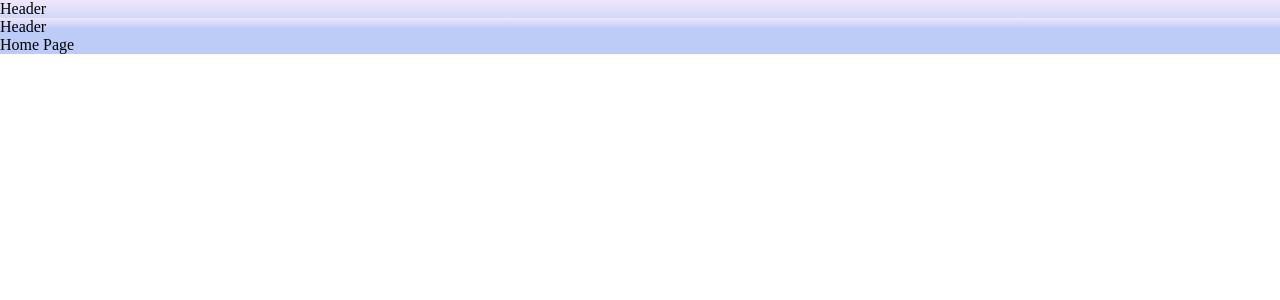
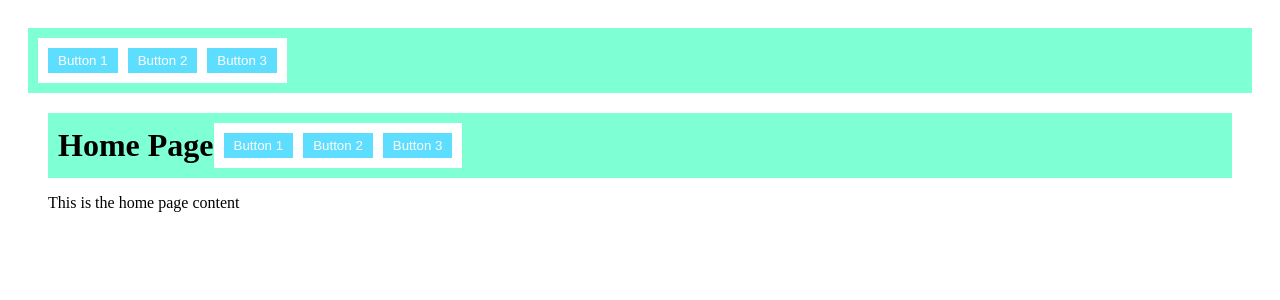
Before and after one commit to mrjanjua16/funder, a Next.js app: page / in a window 1280 px wide. Shown: the top 300 px of the page. Built offline with nearby package versions, Linux system fonts and the light colour scheme.

Commit message:
change in scope of the project

```diff
--- /dev/null
+++ b/app/NavigationBar.module.css
@@ -0,0 +1,20 @@
+.navbar {
+    background-color: #ffffff;
+    color: #000000;
+    padding: 10px;
+    display: flex;
+    justify-content: flex-start;
+    gap: 10px;
+}
+
+.navbar button {
+    padding: 5px 10px;
+    border: none;
+    background-color: #5edefe;
+    color: white;
+    cursor: pointer;;
+}
+
+.navbar button:hover {
+    background-color: #2def4a;
+}
--- a/app/header.tsx
+++ /dev/null
@@ -1,6 +0,0 @@
-export default function Header()
-{
-    return (
-        <div>Header</div>
-    )
-}
--- /dev/null
+++ b/app/layout.module.css
@@ -0,0 +1,15 @@
+.container {
+    padding: 20px;
+}
+
+.header {
+    background-color: aquamarine;
+    padding: 10px;
+    display: flex;
+    justify-content: space--between;
+    align-items: center;
+}
+
+.header h1 {
+    margin: 0;
+}
--- a/app/layout.tsx
+++ b/app/layout.tsx
@@ -1,43 +1,30 @@
-import Header from './header';
-import Themes from './themes';
-import styled, {ThemeProvider, createGlobalStyle} from 'styled-components';
-import {useState, createContext} from 'react';
+"use client";
+import React from 'react'
+import NavigationBar from './navigationBar';
+import LayoutStyles from './layout.module.css';
 
-export const useClient = () => null;
+interface LayoutProps
+{
+  title?: string;
+}
 
 export default function RootLayout({
   children,
+  title
 }: Readonly<{
   children: React.ReactNode;
-}>){
-  const [theme, setTheme] = useState('light');
-
-  const GlobalStyle = createGlobalStyle`
-    body {
-      margin: 0;
-      padding: 0;
-    }
-  `;
-
-  const LayoutWrapper = styled.div`
-  min--height: 100vh;
-  background-color: ${(props) => props.theme.bgColor};
-  background-image: ${(props) => props.theme.bgImage};
-  color: ${(props) => props.color};
-  `;
-
-  const changeTheme = ()=>
-  {
-    setTheme(theme == "light" ? "dark": "light");
-  }
+}> & LayoutProps){
   return (
     <>
-    <ThemeProvider theme={Themes[theme]}>
-    <LayoutWrapper onClick={changeTheme}>
-    <GlobalStyle />
-    <Header />
-    {children}
-    </LayoutWrapper>
-    </ThemeProvider></>
+    <div className={LayoutStyles.container}>
+      <div className={LayoutStyles.header}>
+      <h1>{title}</h1>
+      <NavigationBar />
+      </div>
+      <div className={LayoutStyles.content}>
+        {children}
+      </div>
+    </div>
+    </>
   );
 }
--- /dev/null
+++ b/app/navigationBar.tsx
@@ -0,0 +1,12 @@
+import React from 'react';
+import styles from './NavigationBar.module.css';
+
+export default function NavigationBar() {
+  return (
+    <div className={styles.navbar}>
+        <button>Button 1</button>
+        <button>Button 2</button>
+        <button>Button 3</button>
+    </div>
+  )
+};
--- a/app/page.tsx
+++ b/app/page.tsx
@@ -1,11 +1,15 @@
+import React from 'react';
 import Layout from './layout'
 
 export default function Home()
 {
   return (
     <div>
-      <Layout children={undefined}></Layout>
-      <div>Home Page</div>
+      <Layout title="Home Page">
+      <div>
+        <p>This is the home page content</p>
+      </div>
+      </Layout>
     </div>
   )
 }
--- a/app/themes.tsx
+++ /dev/null
@@ -1,18 +0,0 @@
-const light = {
-    color: '#000',
-    bgColor: '#efe7fd',
-    bgImage: 'linear-gradient(180deg, #efe7fd 0%, #bdccf7 60%)',
-}
-
-const dark = {
-    color: '#fff',
-    bgColor: '#923cb5',
-    bgImage: 'linear-gradient(180deg, #2f0f3d 5%, #0000 90%)',
-}
-
-const themes: {[key: string]: typeof light} = {
-    light: light,
-    dark: dark,
-}
-
-export default themes
```
